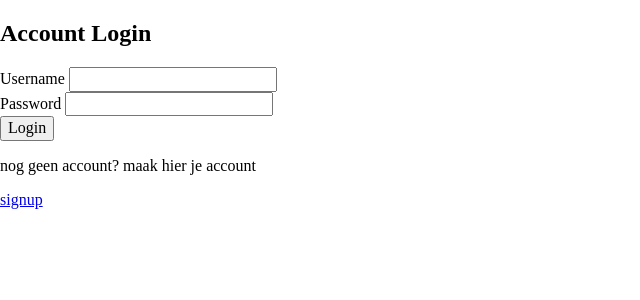
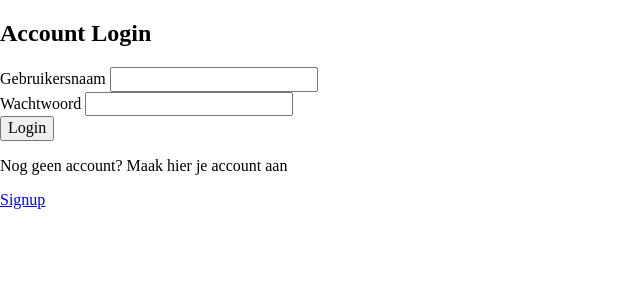
Before and after one commit to YannTGK/Housing_Blitz, a PHP site: page /login.php in a window 1280 px wide. Shown: the top 300 px of the page, without its empty margins (0-640 px from the left). Run offline with PHP 8.4, Linux system fonts and the light colour scheme; some libraries are stand-ins or nearby versions.

Commit message:
details op login en signup

```diff
--- a/login.php
+++ b/login.php
@@ -17,9 +17,16 @@
     }
 }
 
+$error = ""; // Initialize error message variable
+
 if(!empty($_POST)){
     $Username = $_POST['Username'];
     $Password = $_POST['Password'];
+
+    // Check if username and password are empty
+    if(empty($Username) || empty($Password)) {
+        $error = "Gebruikersnaam of wachtwoord is leeg!";
+    } else {
         $user = canLogin($Username, $Password);
         if($user){
             session_start();
@@ -30,44 +37,39 @@
             header("Location:index.php");
             exit;
         } else {
-            $error = true;
+            $error = "Onjuist wachtwoord of gebruikersnaam";
         }
     }
+}
+?>
 
-
-?><!DOCTYPE html>
+<!DOCTYPE html>
 <html lang="en">
 <head>
     <meta charset="UTF-8">
     <meta name="viewport" content="width=device-width, initial-scale=1.0">
     <title>Little sun login</title>
     <link rel="stylesheet" href="styles/normalize.css">
-
-
 </head>
 <body>
     <div class="login">
         <div class="loginHolder">
             <div class="loginInfo">
                 <h2>Account Login</h2>
-
-                <?php if(isset($error)):?>
+                <?php if(!empty($error)): ?>
                     <div class="form__error">
-                        <p style="color: red;">
-                            Sorry, we can't log you in with that username and password. Can you try again?
-                        </p>
+                        <p style="color: red;"><?php echo $error; ?></p>
                     </div>
                 <?php endif; ?>
-
             </div>
 
             <form class="introLogin" method="post">
                 <div class="form">
-                    <label for="Username">Username</label>
+                    <label for="Username">Gebruikersnaam</label>
                     <input type="text" name="Username">
                 </div>
                 <div class="form">
-                    <label for="Password">Password</label>
+                    <label for="Password">Wachtwoord</label>
                     <input type="password" name="Password">
                 </div>
 
@@ -79,8 +81,8 @@
     </div>
 
     <div class="signup">
-        <p>nog geen account? maak hier je account</p>
-        <a href="signup.php">signup</a>
+        <p>Nog geen account? Maak hier je account aan</p>
+        <a href="signup.php">Signup</a>
     </div>
 </body>
 </html>
```
Also changed, not shown: signup.php (+10 -5 lines). Lines whose indentation alone changed are shown as unchanged.
